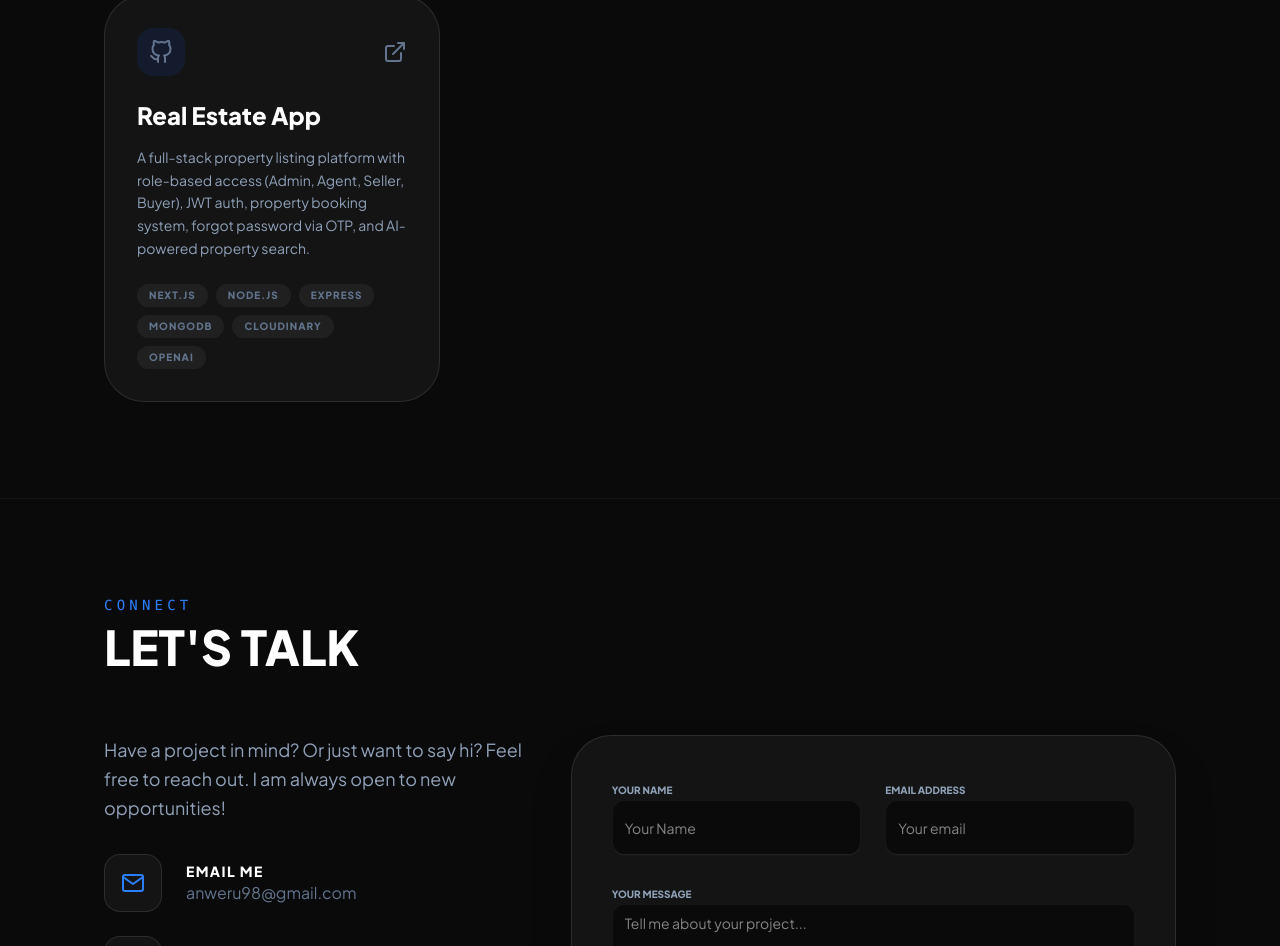
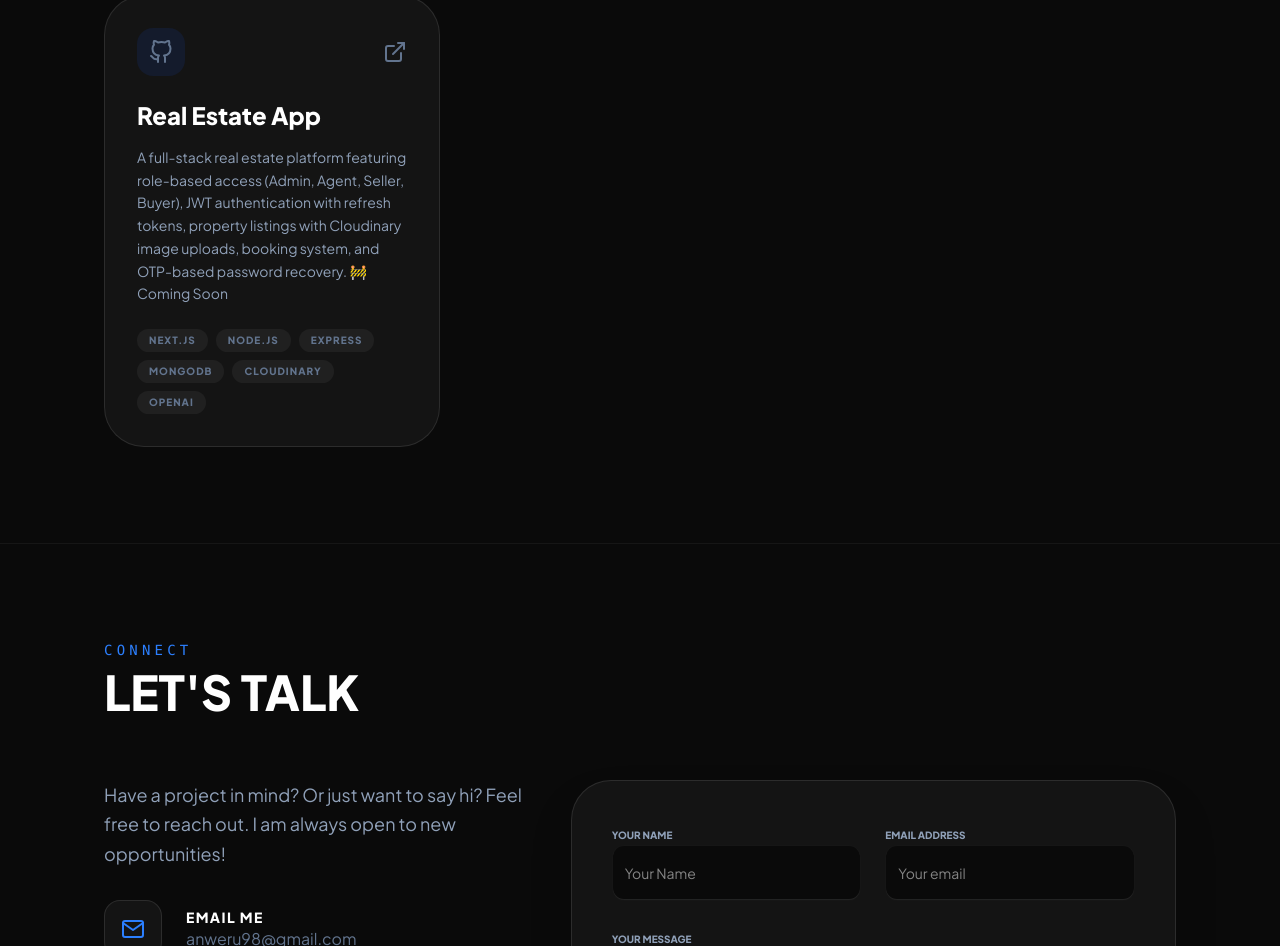
Before and after one commit to usamaanwr/portfolio, a React (Vite) app: page / in a window 1280 px wide. Shown: the part 3464-4410 px from the top of the page. Built offline with nearby package versions, Linux system fonts and the light colour scheme.

Commit message:
feat: update Real Estate App project description and status

```diff
--- a/src/data/ProjectData.js
+++ b/src/data/ProjectData.js
@@ -43,11 +43,11 @@ const projectData = [
  {
   title: "Real Estate App",
   description:
-    "A full-stack property listing platform with role-based access (Admin, Agent, Seller, Buyer), JWT auth, property booking system, forgot password via OTP, and AI-powered property search.",
+"A full-stack real estate platform featuring role-based access (Admin, Agent, Seller, Buyer), JWT authentication with refresh tokens, property listings with Cloudinary image uploads, booking system, and OTP-based password recovery. 🚧 Coming Soon",
   tech: ["Next.js", "Node.js", "Express", "MongoDB", "Cloudinary", "OpenAI"],
   link: '',
   github: "https://github.com/usamaanwr/real-estate-app.git",
-  status: "under development",
+
 },
 ];
 
```
